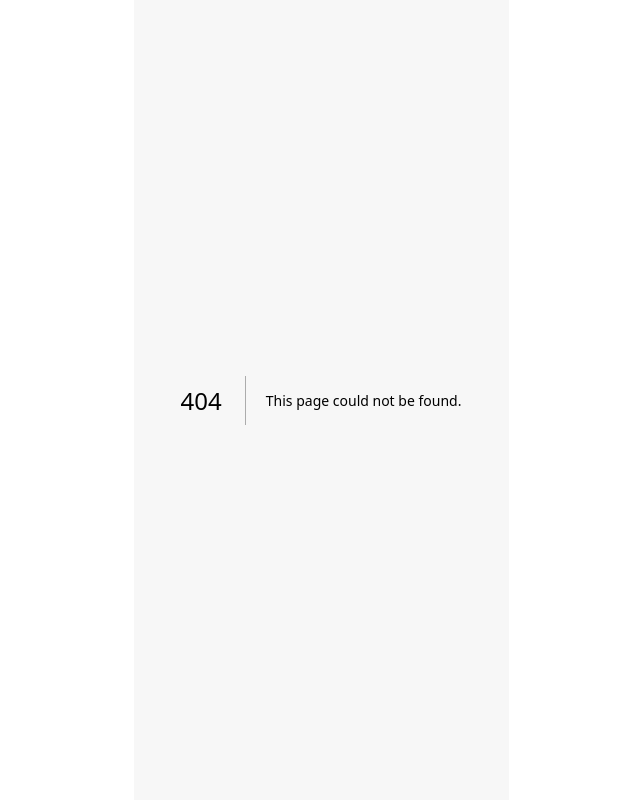
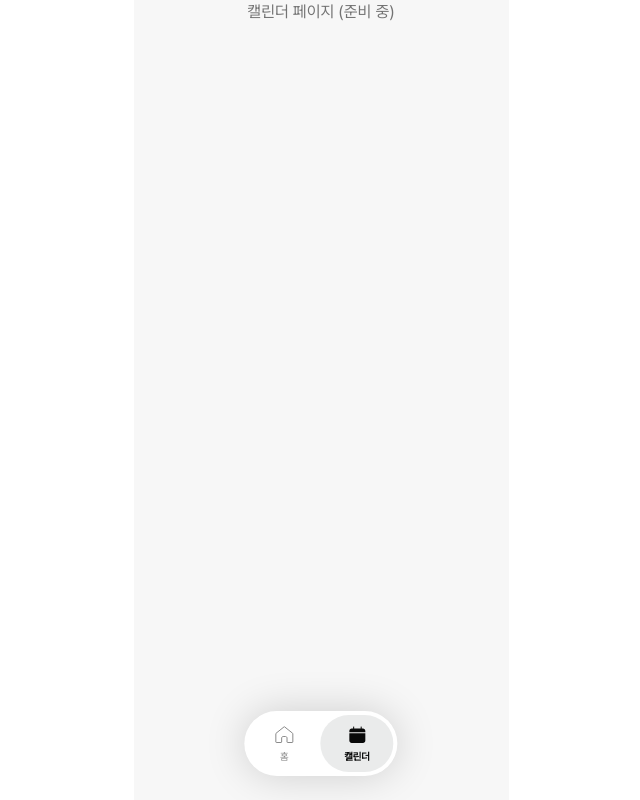
Before and after one commit to depromeet/18th-team1-fe-2, a Next.js app: page /calendar in a window 1280 px wide. Before the commit this address had no page. Shown: the whole page, without its empty margins (319-959 px from the left). Built offline with nearby package versions, Linux system fonts and the light colour scheme.

Commit message:
feat: 라우트 골격 및 NavBar 위젯 구현 (#7)

```diff
--- /dev/null
+++ b/src/app/(nav)/calendar/page.tsx
@@ -0,0 +1,9 @@
+const CalendarPage = (): React.ReactElement => {
+  return (
+    <div className="flex h-full items-center justify-center">
+      <p className="text-muted-foreground">캘린더 페이지 (준비 중)</p>
+    </div>
+  );
+};
+
+export default CalendarPage;
--- /dev/null
+++ b/src/app/(nav)/layout.tsx
@@ -0,0 +1,20 @@
+import type { ReactNode } from "react";
+
+import { NavBar } from "@/widgets/nav-bar";
+
+type NavLayoutProps = {
+  children: ReactNode;
+};
+
+const NavLayout = ({ children }: NavLayoutProps): React.ReactElement => {
+  return (
+    <div className="relative flex min-h-dvh flex-col">
+      <main className="flex-1 pb-24">{children}</main>
+      <div className="fixed bottom-6 left-1/2 -translate-x-1/2">
+        <NavBar />
+      </div>
+    </div>
+  );
+};
+
+export default NavLayout;
--- /dev/null
+++ b/src/app/diary/emotion/page.tsx
@@ -0,0 +1,9 @@
+const EmotionPage = (): React.ReactElement => {
+  return (
+    <div className="flex min-h-dvh items-center justify-center">
+      <p className="text-muted-foreground">감정 선택 (준비 중)</p>
+    </div>
+  );
+};
+
+export default EmotionPage;
--- /dev/null
+++ b/src/app/diary/sentence/page.tsx
@@ -0,0 +1,9 @@
+const SentencePage = (): React.ReactElement => {
+  return (
+    <div className="flex min-h-dvh items-center justify-center">
+      <p className="text-muted-foreground">문장 추천 (준비 중)</p>
+    </div>
+  );
+};
+
+export default SentencePage;
--- /dev/null
+++ b/src/app/diary/write/page.tsx
@@ -0,0 +1,9 @@
+const DiaryWritePage = (): React.ReactElement => {
+  return (
+    <div className="flex min-h-dvh items-center justify-center">
+      <p className="text-muted-foreground">일기 작성 (준비 중)</p>
+    </div>
+  );
+};
+
+export default DiaryWritePage;
--- /dev/null
+++ b/src/app/login/page.tsx
@@ -0,0 +1,9 @@
+const LoginPage = (): React.ReactElement => {
+  return (
+    <div className="flex min-h-dvh items-center justify-center">
+      <p className="text-muted-foreground">로그인 (준비 중)</p>
+    </div>
+  );
+};
+
+export default LoginPage;
--- /dev/null
+++ b/src/widgets/nav-bar/index.ts
@@ -0,0 +1 @@
+export { NavBar } from "./ui/NavBar";
--- /dev/null
+++ b/src/widgets/nav-bar/ui/NavBar.tsx
@@ -0,0 +1,47 @@
+"use client";
+
+import Link from "next/link";
+import { usePathname } from "next/navigation";
+
+import { IcCalendar, IcHome } from "@/shared/ui/icons";
+
+const NAV_ITEMS = [
+  { href: "/", label: "홈", icon: IcHome },
+  { href: "/calendar", label: "캘린더", icon: IcCalendar },
+] as const;
+
+export const NavBar = (): React.ReactElement => {
+  const pathname = usePathname();
+
+  return (
+    <nav className="flex flex-col items-start rounded-[50px] bg-background p-1 shadow-[0px_0px_40px_0px_rgba(0,0,0,0.17)]">
+      <div className="flex items-center">
+        {NAV_ITEMS.map(({ href, label, icon: Icon }) => {
+          const isActive = pathname === href;
+          return (
+            <Link
+              key={href}
+              href={href}
+              className={`flex items-center rounded-full px-6 py-2 ${isActive ? "bg-gray-100" : ""}`}
+            >
+              <div className="flex flex-col items-center gap-0.5">
+                <Icon
+                  size={24}
+                  className={isActive ? "text-gray-700" : "text-gray-300"}
+                  variant={isActive ? "default" : "line"}
+                />
+                <span
+                  className={`text-[0.625rem] tracking-[-0.02em] ${
+                    isActive ? "font-semibold text-gray-700" : "font-medium text-gray-300"
+                  }`}
+                >
+                  {label}
+                </span>
+              </div>
+            </Link>
+          );
+        })}
+      </div>
+    </nav>
+  );
+};
```
Also changed, not shown: src/app/(nav)/page.tsx (renamed from src/app/page.tsx), 1 other file (tests, documents, lock files or other folders).
